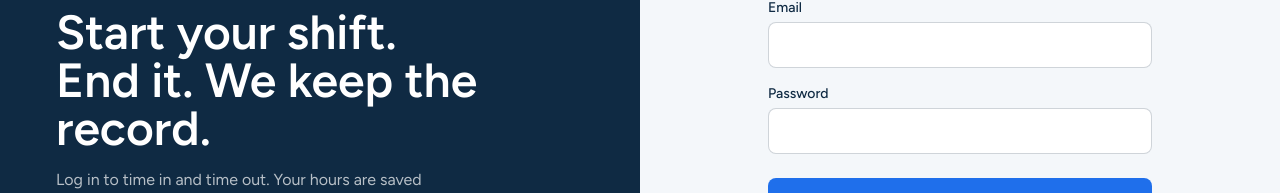
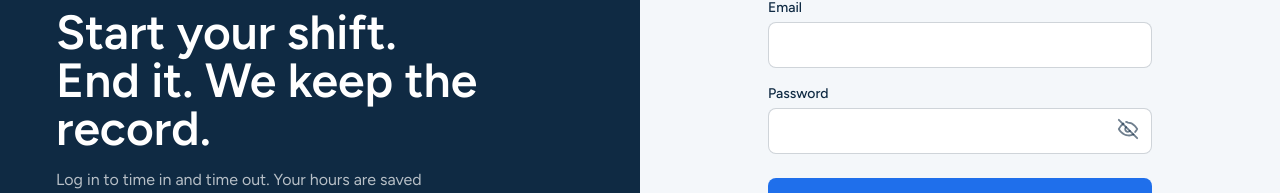
Before and after one commit to leveraidproject/attendance-app, a Next.js app: page /login in a window 1280 px wide. Shown: the part 292-485 px from the top of the page. Built offline with nearby package versions, Linux system fonts and the light colour scheme; no server answers.

Commit message:
Update page.js

```diff
--- a/app/login/page.js
+++ b/app/login/page.js
@@ -5,12 +5,29 @@ import { useRouter } from 'next/navigation';
 import { supabase, isConfigured } from '@/lib/supabase';
 import { COMPANY_NAME } from '@/lib/config';
 
+function EyeIcon({ open }) {
+  return open ? (
+    <svg viewBox="0 0 24 24" width="22" height="22" fill="none" stroke="currentColor" strokeWidth="2" strokeLinecap="round" strokeLinejoin="round" aria-hidden="true">
+      <path d="M2 12s3.5-7 10-7 10 7 10 7-3.5 7-10 7S2 12 2 12z" />
+      <circle cx="12" cy="12" r="3" />
+    </svg>
+  ) : (
+    <svg viewBox="0 0 24 24" width="22" height="22" fill="none" stroke="currentColor" strokeWidth="2" strokeLinecap="round" strokeLinejoin="round" aria-hidden="true">
+      <path d="M17.94 17.94A10.94 10.94 0 0 1 12 19c-6.5 0-10-7-10-7a18.5 18.5 0 0 1 5.06-5.94" />
+      <path d="M9.9 4.24A10.9 10.9 0 0 1 12 5c6.5 0 10 7 10 7a18.5 18.5 0 0 1-2.16 3.19" />
+      <path d="M14.12 14.12a3 3 0 1 1-4.24-4.24" />
+      <line x1="2" y1="2" x2="22" y2="22" />
+    </svg>
+  );
+}
+
 export default function LoginPage() {
   const router = useRouter();
   const [mode, setMode] = useState('signin'); // 'signin' or 'signup'
   const [fullName, setFullName] = useState('');
   const [email, setEmail] = useState('');
   const [password, setPassword] = useState('');
+  const [showPassword, setShowPassword] = useState(false);
   const [busy, setBusy] = useState(false);
   const [error, setError] = useState('');
   const [notice, setNotice] = useState('');
@@ -116,18 +133,32 @@ export default function LoginPage() {
             />
           </label>
 
-          <label className="mt-4 block text-sm font-medium">
+          <div className="mt-4">
+            <label htmlFor="password" className="block text-sm font-medium">
               Password
+            </label>
+            <div className="relative">
               <input
-              type="password"
-              className={inputClass}
+                id="password"
+                type={showPassword ? 'text' : 'password'}
+                className={`${inputClass} pr-12`}
                 value={password}
                 onChange={(e) => setPassword(e.target.value)}
                 required
                 minLength={6}
                 autoComplete={mode === 'signin' ? 'current-password' : 'new-password'}
               />
-          </label>
+              <button
+                type="button"
+                onClick={() => setShowPassword((v) => !v)}
+                aria-label={showPassword ? 'Hide password' : 'Show password'}
+                aria-pressed={showPassword}
+                className="absolute right-1 top-1/2 flex h-10 w-10 -translate-y-1/2 items-center justify-center rounded-lg text-ink/60 hover:text-ink focus:outline-none focus-visible:ring-2 focus-visible:ring-brand"
+              >
+                <EyeIcon open={showPassword} />
+              </button>
+            </div>
+          </div>
 
           {error && <p className="mt-4 rounded-lg bg-red-50 p-3 text-sm text-red-800">{error}</p>}
           {notice && <p className="mt-4 rounded-lg bg-green-50 p-3 text-sm text-green-800">{notice}</p>}
```
Lines whose indentation alone changed are shown as unchanged.
